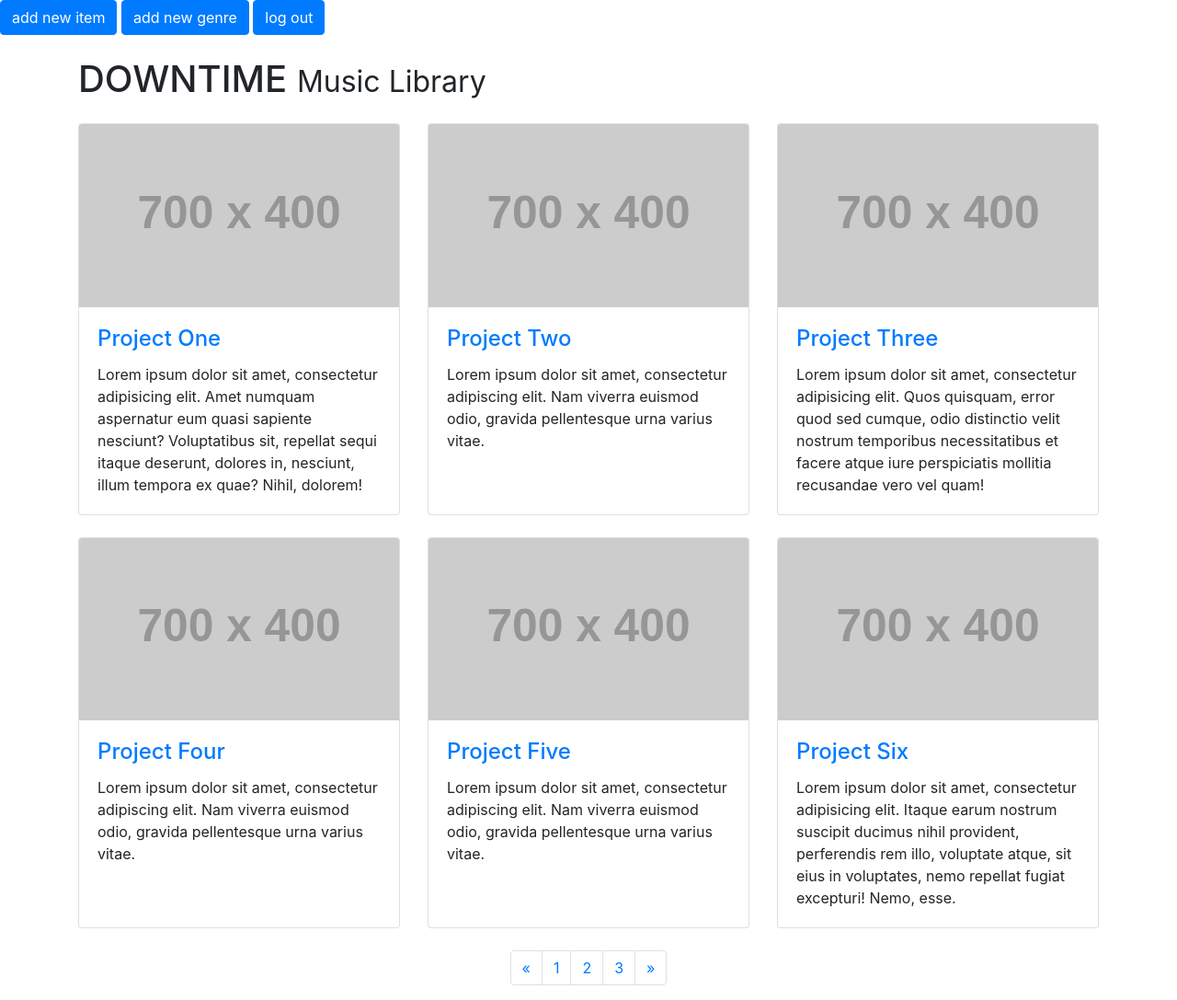
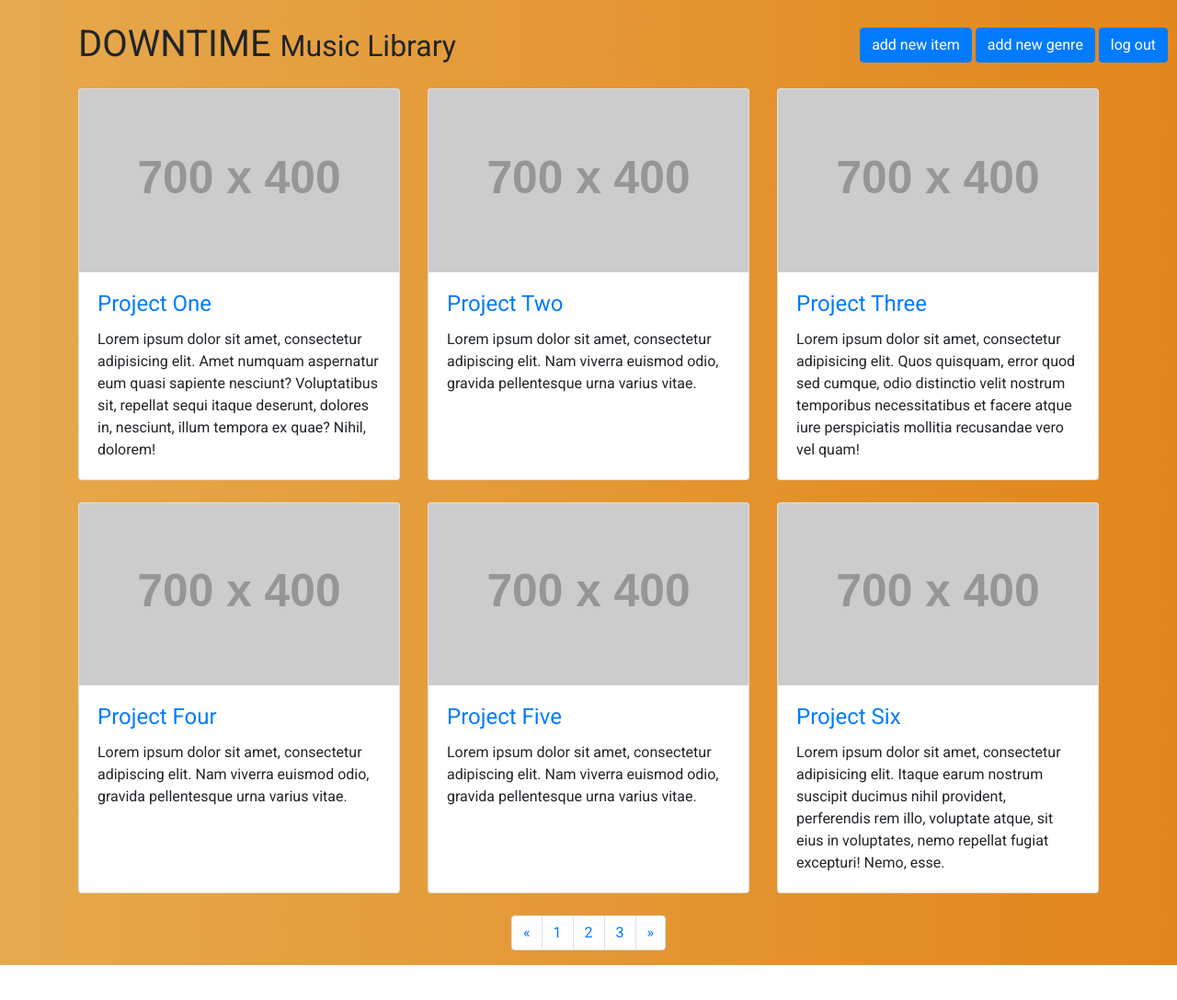
Before and after one commit to GSCrawley/downtime, a Django app: template Downtime/templates/pages/music-library.html in a window 1280 px wide. Shown: the whole page at 92% size. After the commit the page ends 1049 px from the top, so only its background shows below. Run offline with Django 3.2, Linux system fonts and the light colour scheme; the template is opened without the code that fills it, so the values that code supplies are empty; grey boxes labelled with a size stand in for pictures from a placeholder-image service; some libraries are stand-ins or nearby versions.

Commit message:
linked css

```diff
--- a/Downtime/templates/pages/movie-library.html
+++ b/Downtime/templates/pages/movie-library.html
@@ -59,7 +59,7 @@
   <!-- Navbar -->
   <nav class="navbar navbar-expand-lg navbar-light bg-light fixed-top">
     <div class="container">
-      <a class="navbar-brand" href="#">Down Time</a>
+      <a class="navbar-brand" href="#">Downtime</a>
       <button
         class="navbar-toggler"
         type="button"
@@ -98,6 +98,7 @@
     </div>
   </nav>
 </header>
+
 <main>
   <div class="row">
     <ul class="single-items">
--- a/Downtime/templates/pages/music-library.html
+++ b/Downtime/templates/pages/music-library.html
@@ -1,4 +1,9 @@
 {% extends "base.html" %} {% load static %}
+
+<!-- Custom CSS -->
+{% block css %}
+<link rel="stylesheet" type="text/css" href="{% static "css/music-library.css" %}">
+{% endblock css %}
 
 <!-- Body -->
 {% block content %}
--- a/Downtime/templates/pages/pick-library.html
+++ b/Downtime/templates/pages/pick-library.html
@@ -64,7 +64,7 @@
   <!-- Navbar -->
   <nav class="navbar navbar-expand-lg navbar-light bg-light fixed-top">
     <div class="container">
-      <a class="navbar-brand" href="#">Down Time</a>
+      <a class="navbar-brand" href="#">Downtime</a>
       <button
         class="navbar-toggler"
         type="button"
```
